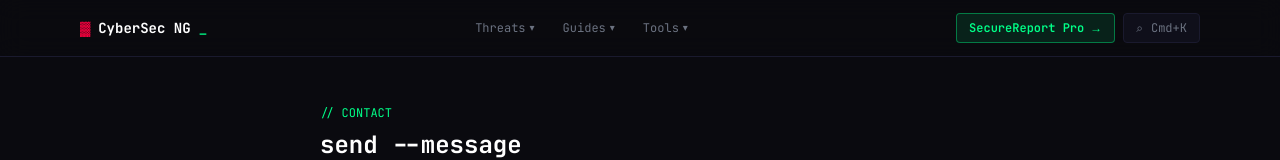
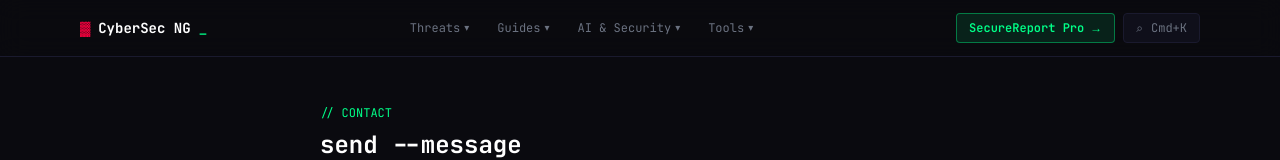
Before and after one commit to babat11/cybersec-ng-blog, a Next.js app: page /contact in a window 1280 px wide. Shown: the top 160 px of the page. Built offline with nearby package versions, Linux system fonts and the light colour scheme.

Commit message:
Update Navbar.tsx

```diff
--- a/components/Navbar.tsx
+++ b/components/Navbar.tsx
@@ -32,6 +32,15 @@ const navItems: NavItem[] = [
       { label: 'How-To & Tutorials', href: '/blog?category=how-to' },
       { label: 'Career & Certifications', href: '/blog?category=career' },
       { label: 'Deep Dives & Explainers', href: '/blog?category=deep-dives' },
+    ],
+  },
+  {
+    label: 'AI & Security',
+    dropdown: [
+      { label: 'AI Threats', href: '/blog?category=ai-threats' },
+      { label: 'LLM Security', href: '/blog?category=llm-security' },
+      { label: 'Adversarial ML', href: '/blog?category=adversarial-ml' },
+      { label: 'AI Defense Tools', href: '/blog?category=ai-defense-tools' },
     ],
   },
   {
```
